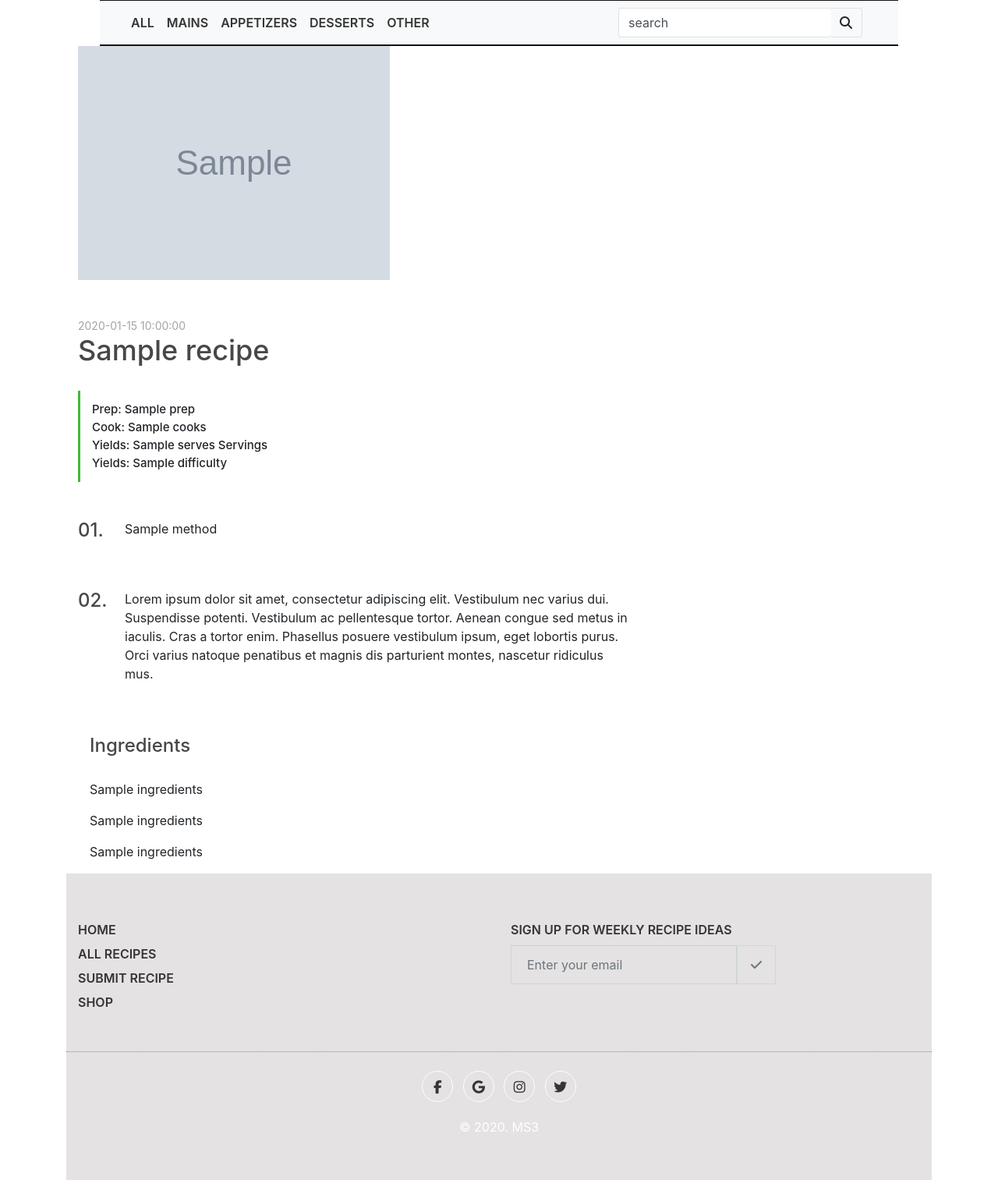
After one commit to sabinemm/recipe-site-ms3, a Flask app: page /recipe in a window 1280 px wide. The commit adds this page. Shown: the part 337-1850 px from the top of the page at 78% size. Run offline with Flask 2, Linux system fonts and the light colour scheme; grey boxes marked "Sample" are stand-in pictures; a database or web service that is not in the repository returns one stand-in record (values such as "Sample title"); some libraries are stand-ins or nearby versions.

Commit message:
added recipe page and test data

```diff
--- a/app.py
+++ b/app.py
@@ -22,6 +22,12 @@ def get_categories():
     return render_template("category.html", categories=categories_cursor)
 
 
+@app.route('/recipe')
+def get_recipe():
+    recipe_cursor = mongo.db.recipe.find()
+    return render_template("recipe.html", recipe=recipe_cursor)
+
+
 if __name__ == '__main__':
     app.run(host=os.getenv("IP", "0.0.0.0"),
             port=int(os.getenv("PORT", "5000")), debug=True)
--- a/static/stylesheets/style.css
+++ b/static/stylesheets/style.css
@@ -16,7 +16,6 @@ html {
 
 body {
     font-family: 'Arimo', sans-serif;
-
   }
 
 .wrap {
@@ -214,3 +213,49 @@ background-color: rgb(228, 226, 226);
 ul {
     list-style: none;
 }
+
+/* RECIPE STYLE */
+
+.receipe-headline span {
+    font-size: 14px;
+    display: block;
+    color: #a4a4a4;
+    margin-bottom: 0; }
+  .receipe-headline h2 {
+    font-size: 36px;
+    color: #474747;
+    margin-bottom: 30px; }
+    @media only screen and (max-width: 767px) {
+      .receipe-headline h2 {
+        font-size: 24px; } }
+  .receipe-headline .receipe-duration {
+    border-left: 3px solid #40ba37;
+    padding: 15px; }
+    .receipe-headline .receipe-duration h6 {
+      font-size: 15px;
+      margin-bottom: 5px; }
+      .receipe-headline .receipe-duration h6:last-child {
+        margin-bottom: 0; }
+
+        .single-preparation-step {
+            position: relative;
+            z-index: 1;
+            margin-bottom: 50px; }
+            .single-preparation-step h4 {
+              color: #474747;
+              -webkit-box-flex: 0;
+              -ms-flex: 0 0 60px;
+              flex: 0 0 60px;
+              max-width: 60px;
+              width: 60px;
+              margin-bottom: 0; }
+
+          @media only screen and (min-width: 768px) and (max-width: 991px) {
+            .ingredients {
+              margin-bottom: 80px; } }
+          @media only screen and (max-width: 767px) {
+            .ingredients {
+              margin-bottom: 80px; } }
+          .ingredients h4 {
+            color: #474747;
+            margin-bottom: 30px; }
--- /dev/null
+++ b/templates/recipe.html
@@ -0,0 +1,73 @@
+{% extends 'base.html' %} {% block content %}
+
+
+
+{% for rec in recipe %}
+
+<!-- Receipe Img -->
+<div class="container">
+    <div class="row">
+        <div class="col-sm-6 col-md-12">
+            <img src="{{rec.image_url}}" alt="recipe picture">
+        </div>
+    </div>
+</div>
+
+<!-- Receipe Content Area -->
+<div class="receipe-content-area">
+    <div class="container">
+        <div class="row">
+            <div class="col-12 col-md-8">
+                <div class="receipe-headline my-5">
+                    <span>{{rec.date_added}}</span>
+                    <h2>{{rec.name}}</h2>
+                    <div class="receipe-duration">
+                        <h6>Prep: {{rec.prep}}</h6>
+                        <h6>Cook: {{rec.cooks}}</h6>
+                        <h6>Yields: {{rec.serves}} Servings</h6>
+                        <h6>Yields: {{rec.difficulty}}</h6>
+                    </div>
+                </div>
+            </div>
+        </div>
+
+        <div class="row">
+            <div class="col-12 col-lg-8">
+                <!-- Single Preparation Step -->
+                <div class="single-preparation-step d-flex">
+                    <h4>01.</h4>
+                    <p>{{rec.method}}</p>
+                </div>
+                <!-- Single Preparation Step -->
+                <div class="single-preparation-step d-flex">
+                    <h4>02.</h4>
+                    <p>Lorem ipsum dolor sit amet, consectetur adipiscing elit. Vestibulum nec varius dui. Suspendisse
+                        potenti. Vestibulum ac pellentesque tortor. Aenean congue sed metus in iaculis. Cras a tortor
+                        enim. Phasellus posuere vestibulum ipsum, eget lobortis purus. Orci varius natoque penatibus et
+                        magnis dis parturient montes, nascetur ridiculus mus. </p>
+                </div>
+
+                <!-- Ingredients -->
+                <div class="col-12 col-lg-4">
+                    <div class="ingredients">
+                        <h4>Ingredients</h4>
+
+                        <!-- Ingredient -->
+                        <div class="ingredient">
+                            <p>{{rec.ingredients}} </p>
+                        </div>
+
+                        <!-- Ingredient -->
+                        <div class="ingredient">
+                            <p>{{rec.ingredients}} </p>
+                        </div>
+
+                        <!-- Ingredient -->
+                        <div class="ingredient">
+                            <p>{{rec.ingredients}} </p>
+                        </div>
+                    </div>
+                </div>
+            </div>
+            {% endfor %}
+            {% endblock %}
```
